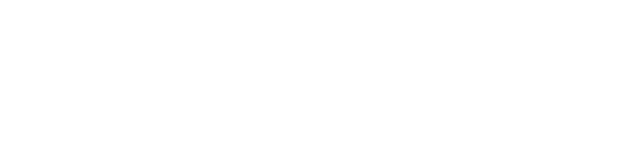
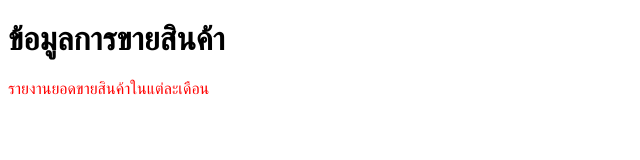
Before and after one commit to LetRIXZY/riw-project, a plain HTML site: page index.html in a window 1280 px wide. Shown: the whole page, without its empty margins (0-640 px from the left). Drawn offline with Linux system fonts and the light colour scheme.

Commit message:
add report sale

```diff
--- a/index.html
+++ b/index.html
@@ -5,10 +5,20 @@
     <meta charset="UTF-8">
     <meta name="viewport" content="width=device-width, initial-scalegit =1.0">
     <title>Document</title>
+    <style>
+        p {
+            color: red;
+        }
+    </style>
 </head>
 
 <body>
-
+    <h1>
+        ข้อมูลการขายสินค้า
+    </h1>
+    <p>
+        รายงานยอดขายสินค้าในแต่ละเดือน
+    </p>
 </body>
 
 </html>
```
